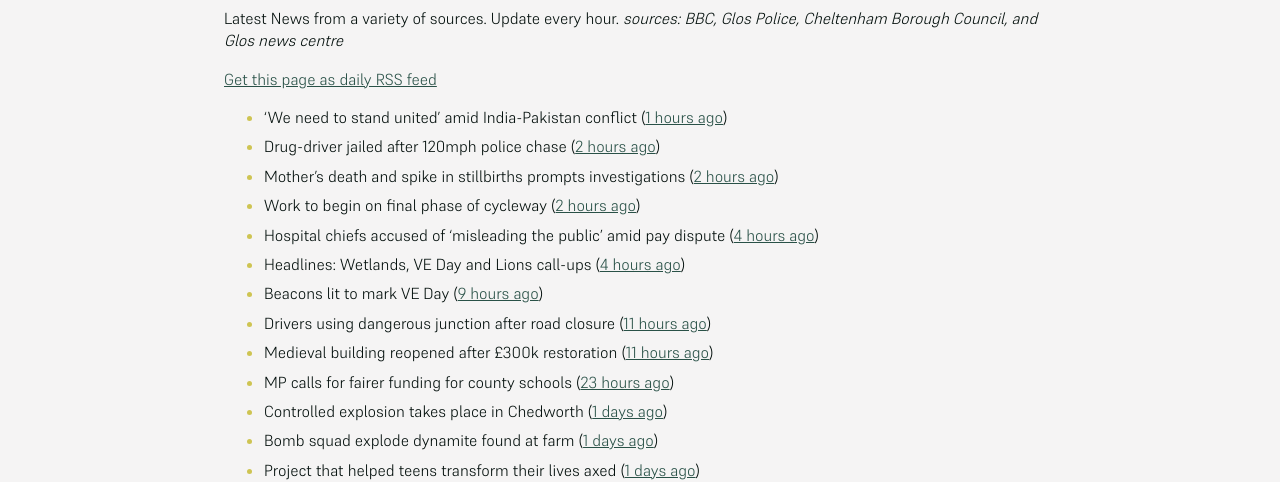
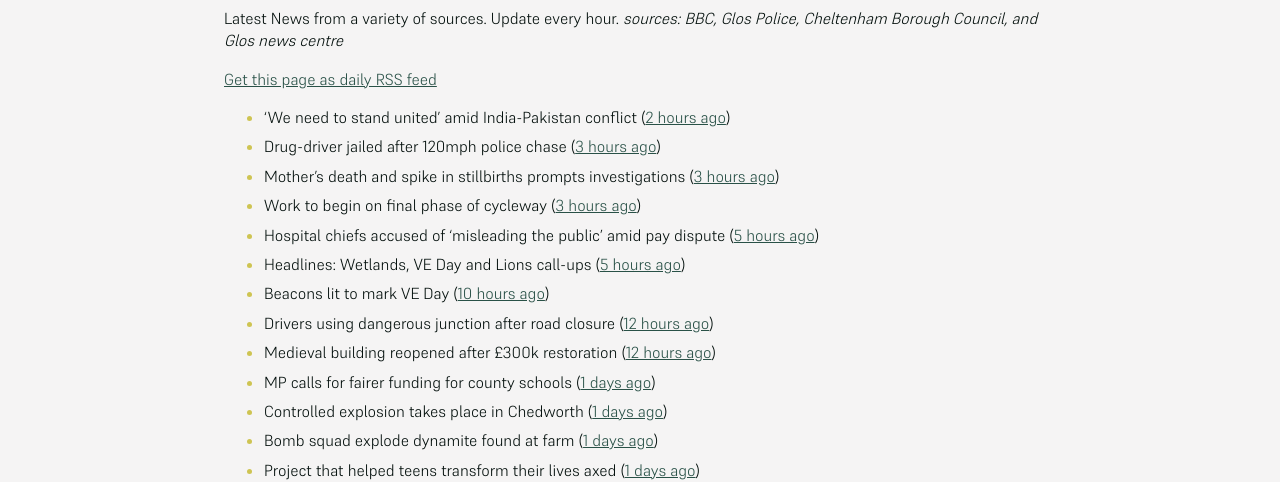
Before and after one commit to mat-0/cheltenham-open-data, a Jekyll site: the page built from _pages/news.md, in a window 1280 px wide. Shown: the part 266-748 px from the top of the page. Built offline with Jekyll 4.4.1, drawn with Linux system fonts in a browser that asks for light colours.

Commit message:
Updated 2025-05-09 17:57:44

```diff
--- a/_pages/news.md
+++ b/_pages/news.md
@@ -12,16 +12,16 @@ _sources: BBC, Glos Police, Cheltenham Borough Council, and Glos news centre_
 [Get this page as daily RSS feed](/daily.rss)
 
 <!-- news_marker starts -->
-- 'We need to stand united' amid India-Pakistan conflict ([1 hours ago](https://www.bbc.com/news/articles/cx202gvxgj7o))
-- Drug-driver jailed after 120mph police chase ([2 hours ago](https://www.bbc.com/news/articles/c8jgl2gdj3jo))
-- Mother’s death and spike in stillbirths prompts investigations ([2 hours ago](https://gloucesternewscentre.co.uk/mothers-death-and-spike-in-stillbirths-prompts-investigations/))
-- Work to begin on final phase of cycleway ([2 hours ago](https://www.bbc.com/news/articles/cjwq3242dego))
-- Hospital chiefs accused of ‘misleading the public’ amid pay dispute ([4 hours ago](https://gloucesternewscentre.co.uk/hospital-chiefs-accused-of-misleading-the-public-amid-pay-dispute/))
-- Headlines: Wetlands, VE Day and Lions call-ups ([4 hours ago](https://www.bbc.com/news/articles/c4gre522d7lo))
-- Beacons lit to mark VE Day ([9 hours ago](https://www.bbc.com/news/videos/c74nln2wnzko))
-- Drivers using dangerous junction after road closure ([11 hours ago](https://www.bbc.com/news/articles/c0qnq5jvwz0o))
-- Medieval building reopened after £300k restoration ([11 hours ago](https://www.bbc.com/news/articles/cwy6y3d1xz0o))
-- MP calls for fairer funding for county schools ([23 hours ago](https://www.bbc.com/news/articles/c14kz050y3ro))
+- 'We need to stand united' amid India-Pakistan conflict ([2 hours ago](https://www.bbc.com/news/articles/cx202gvxgj7o))
+- Drug-driver jailed after 120mph police chase ([3 hours ago](https://www.bbc.com/news/articles/c8jgl2gdj3jo))
+- Mother’s death and spike in stillbirths prompts investigations ([3 hours ago](https://gloucesternewscentre.co.uk/mothers-death-and-spike-in-stillbirths-prompts-investigations/))
+- Work to begin on final phase of cycleway ([3 hours ago](https://www.bbc.com/news/articles/cjwq3242dego))
+- Hospital chiefs accused of ‘misleading the public’ amid pay dispute ([5 hours ago](https://gloucesternewscentre.co.uk/hospital-chiefs-accused-of-misleading-the-public-amid-pay-dispute/))
+- Headlines: Wetlands, VE Day and Lions call-ups ([5 hours ago](https://www.bbc.com/news/articles/c4gre522d7lo))
+- Beacons lit to mark VE Day ([10 hours ago](https://www.bbc.com/news/videos/c74nln2wnzko))
+- Drivers using dangerous junction after road closure ([12 hours ago](https://www.bbc.com/news/articles/c0qnq5jvwz0o))
+- Medieval building reopened after £300k restoration ([12 hours ago](https://www.bbc.com/news/articles/cwy6y3d1xz0o))
+- MP calls for fairer funding for county schools ([1 days ago](https://www.bbc.com/news/articles/c14kz050y3ro))
 - Controlled explosion takes place in Chedworth ([1 days ago](https://gloucesternewscentre.co.uk/controlled-explosion-takes-place-in-chedworth/))
 - Bomb squad explode dynamite found at farm ([1 days ago](https://www.bbc.com/news/articles/c0k34gzdmxko))
 - Project that helped teens transform their lives axed ([1 days ago](https://www.bbc.com/news/articles/ckg1gmmn82zo))
```
Also changed, not shown: _data/flood.json (+5 -69 lines), _pages/fix-my-street.md (+5 -5 lines), index.md (+5 -5 lines).
